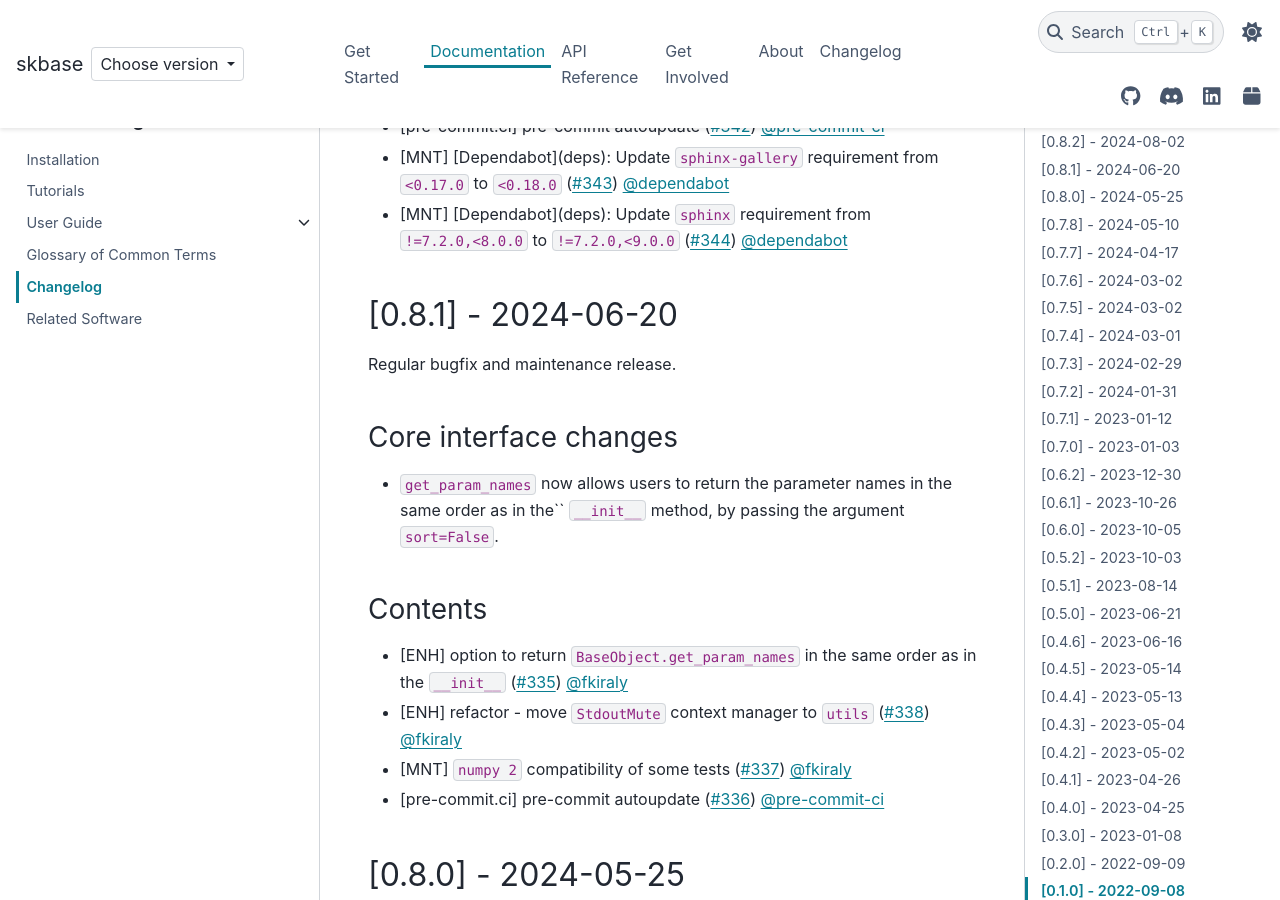
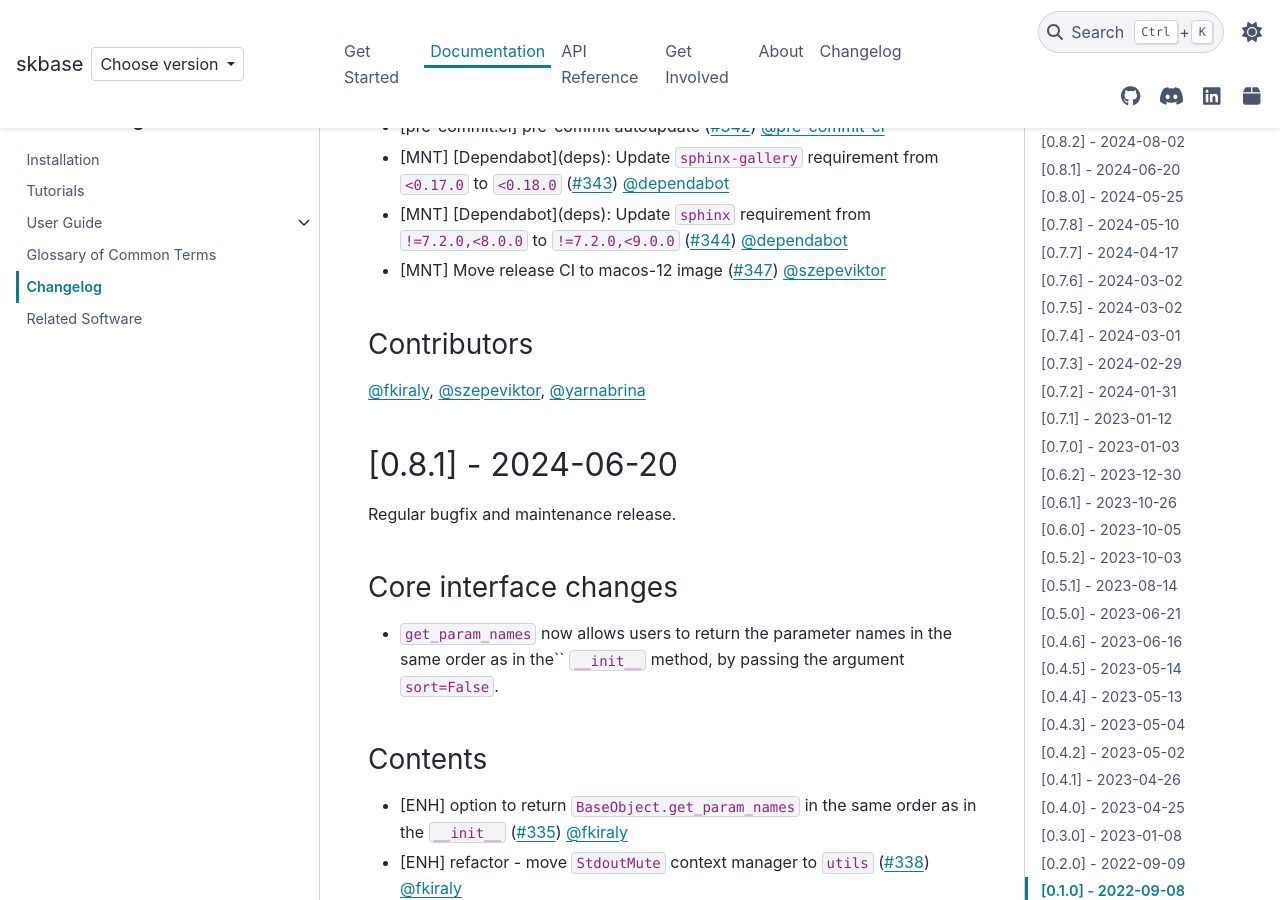
Before and after one commit to sktime/skbase, a Sphinx documentation site: the page built from docs/source/user_documentation/changelog.rst, in a window 1280 px wide and 900 px high, scrolled down 633 px. Built offline with Sphinx 7.4.7 and the PyData theme 0.15.4, drawn with Linux system fonts in a browser that asks for light colours; comment, search, counter and statistics services are not loaded.

Commit message:
changelog

```diff
--- a/docs/source/user_documentation/changelog.rst
+++ b/docs/source/user_documentation/changelog.rst
@@ -31,6 +31,14 @@ Contents
   from ``<0.17.0`` to ``<0.18.0`` (:pr:`343`) :user:`dependabot`
 * [MNT] [Dependabot](deps): Update ``sphinx`` requirement
   from ``!=7.2.0,<8.0.0`` to ``!=7.2.0,<9.0.0`` (:pr:`344`) :user:`dependabot`
+* [MNT] Move release CI to macos-12 image (:pr:`347`) :user:`szepeviktor`
+
+Contributors
+------------
+
+:user:`fkiraly`,
+:user:`szepeviktor`,
+:user:`yarnabrina`
 
 
 [0.8.1] - 2024-06-20
```
